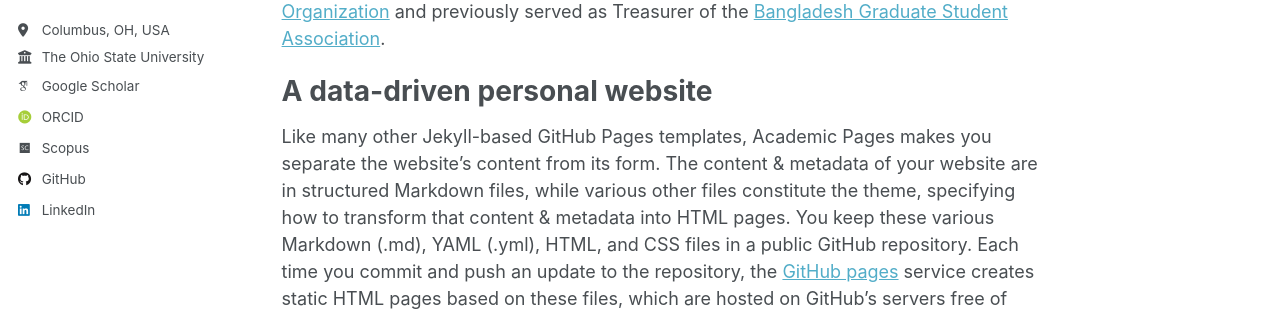
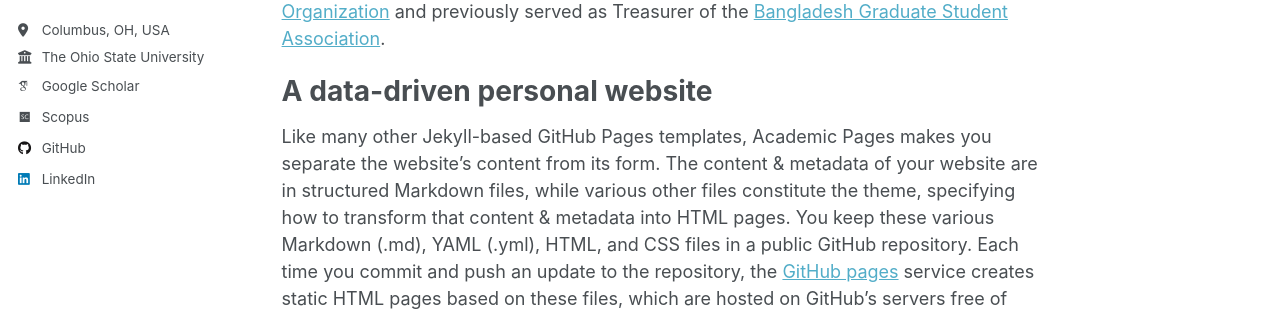
Before and after one commit to hrkreal/hrkreal.github.io, a Jekyll site: the page built from _pages/about.md, in a window 1280 px wide. Shown: the part 356-667 px from the top of the page. Built offline with Jekyll 4.4.1, drawn with Linux system fonts in a browser that asks for light colours; some web fonts are replaced; a script that is not in the unit is left out.

Commit message:
Update _config.yml

```diff
--- a/_config.yml
+++ b/_config.yml
@@ -38,7 +38,7 @@ author:
   googlescholar    : "https://scholar.google.com/citations?user=Q7_uae4AAAAJ&hl=en"
   inspire-hep      : # URL
   impactstory      : # URL
-  orcid            : "https://orcid.org/0000-0001-8101-3521"
+  orcid            : # "https://orcid.org/0000-0001-8101-3521"
   semantic         : # URL
   pubmed           : # URL
   researchgate     : # URL
@@ -48,7 +48,7 @@ author:
   bitbucket        : # Username - Update with your username on the site
   codepen          : # Username
   dribbble         : # Username
-  github           : "https://github.com/hrkreal"
+  github           : "hrkreal"
   kaggle           : # Username
   stackoverflow    : # User number or user number and name (i.e., use "1" or "1/jeff-atwood")
 
```
